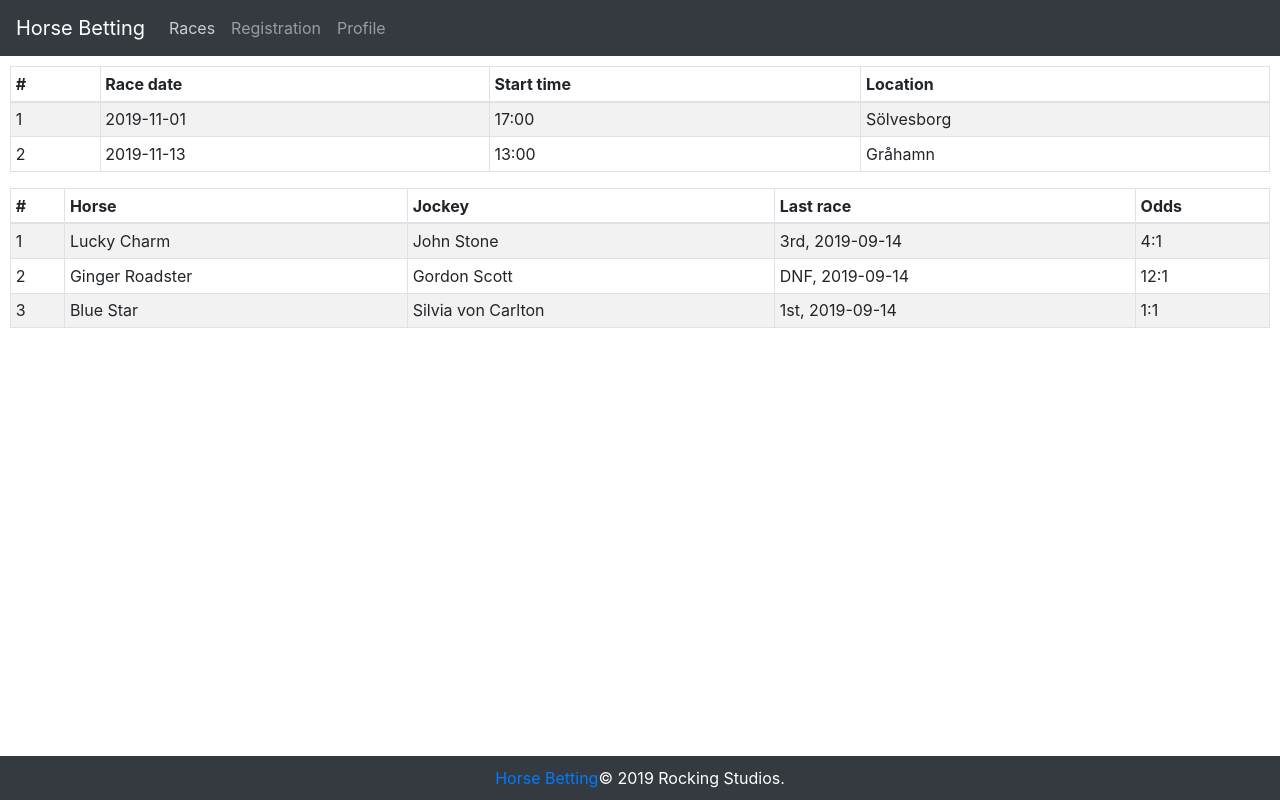
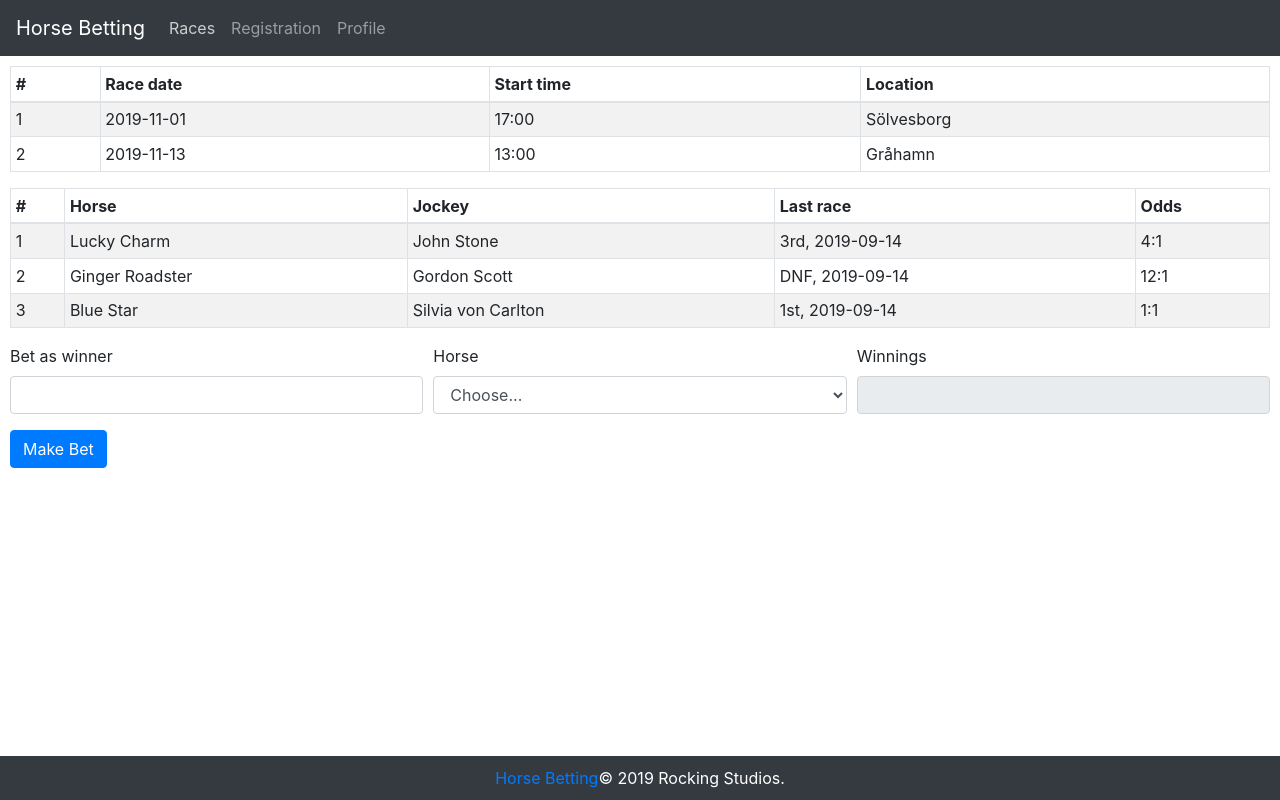
Before and after one commit to JorgenBengtsson/HorseBettingSite, a React (Create React App) app in the folder FrontEnd/: page / in a window 1280 px wide. Both pictures are taken after a click on the button "Races". Built offline with nearby package versions, Linux system fonts and the light colour scheme.

Commit message:
Adding Bet input controls

```diff
--- a/FrontEnd/src/Components/BodyContent/Races/SpecificRaceTable.js
+++ b/FrontEnd/src/Components/BodyContent/Races/SpecificRaceTable.js
@@ -1,5 +1,6 @@
 import React, { Component } from "react";
 import Table from "react-bootstrap/Table";
+import BetInput from "../../Input/BetInput";
 
 export default class SpecificRaceTable extends Component {
   componentDidMount() {
@@ -10,6 +11,7 @@ export default class SpecificRaceTable extends Component {
   }
   render() {
     return (
+      <>
         <Table striped bordered hover size="sm">
           <thead>
             <tr>
@@ -44,6 +46,8 @@ export default class SpecificRaceTable extends Component {
             </tr>
           </tbody>
         </Table>
+        <BetInput />
+      </>
     );
   }
 }
--- /dev/null
+++ b/FrontEnd/src/Components/Input/BetInput.js
@@ -0,0 +1,36 @@
+import React, { Component } from "react";
+import Form from "react-bootstrap/Form";
+import Col from "react-bootstrap/Col";
+import Button from "react-bootstrap/Button";
+
+export default class BetInput extends Component {
+  render() {
+    return (
+      <Form>
+        <Form.Row>
+          <Form.Group as={Col} controlId="formGridCity">
+            <Form.Label>Bet as winner</Form.Label>
+            <Form.Control />
+          </Form.Group>
+
+          <Form.Group as={Col} controlId="formGridState">
+            <Form.Label>Horse</Form.Label>
+            <Form.Control as="select">
+              <option>Choose...</option>
+              <option>...</option>
+            </Form.Control>
+          </Form.Group>
+
+          <Form.Group as={Col} controlId="formGridZip">
+            <Form.Label>Winnings</Form.Label>
+            <Form.Control disabled />
+          </Form.Group>
+        </Form.Row>
+
+        <Button variant="primary" type="submit">
+          Make Bet
+        </Button>
+      </Form>
+    );
+  }
+}
```
Lines whose indentation alone changed are shown as unchanged.
